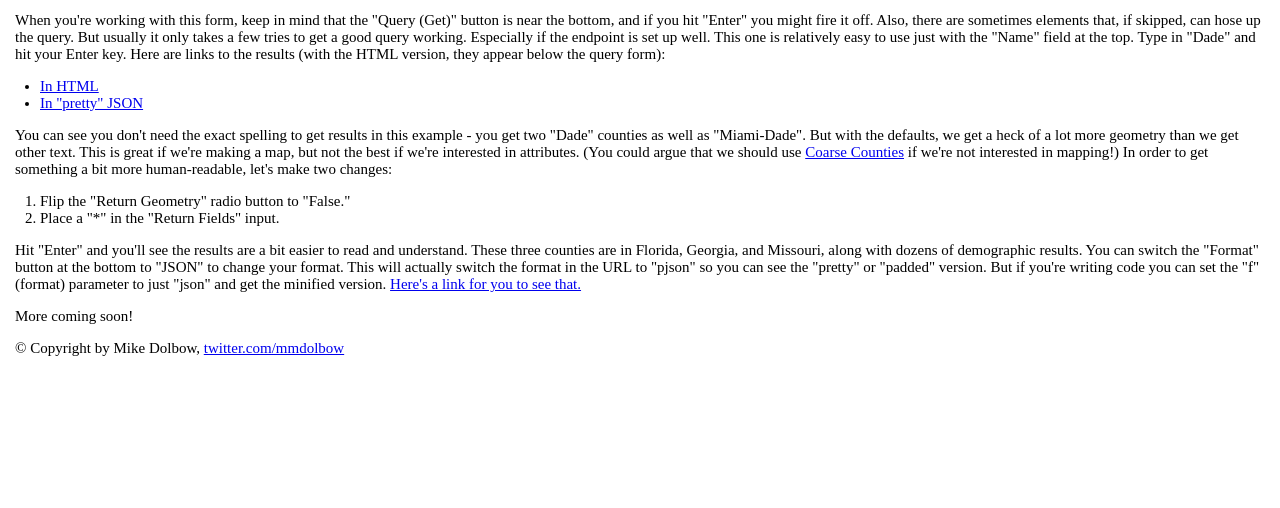
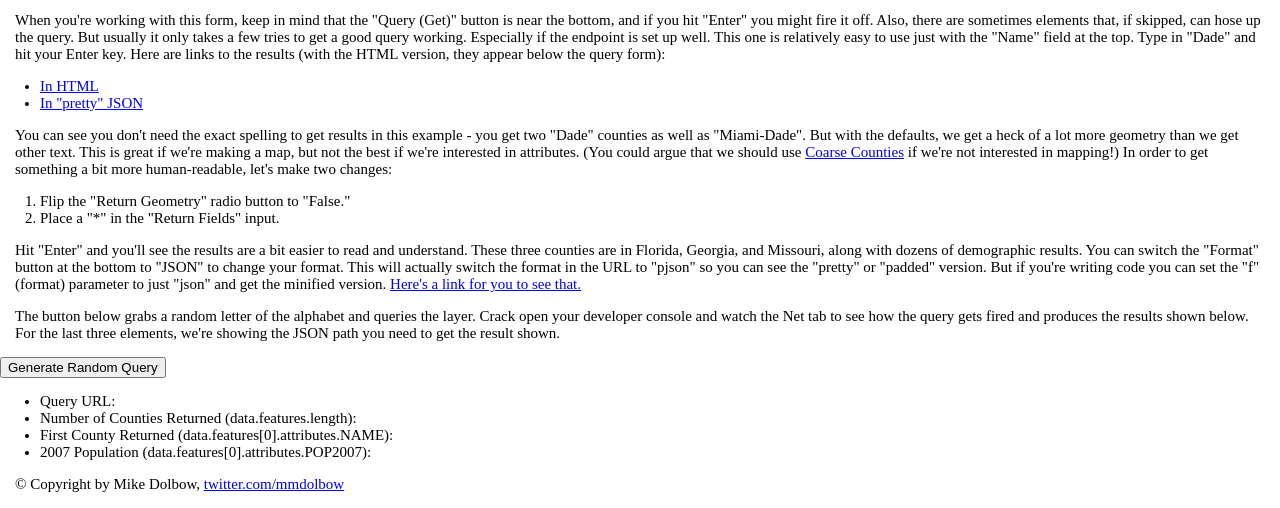
Before and after one commit to mmdolbow/RESTendpts, a plain HTML site: page queries.html in a window 1280 px wide. Shown: the part 410-918 px from the top of the page. Before the commit the page ends 800 px from the top, so only its background shows below. Drawn offline with nearby package versions, Linux system fonts and the light colour scheme.

Commit message:
Finished random query generator
Includes javascript, DOM elements, etc

```diff
--- a/js/app.js
+++ b/js/app.js
@@ -10,3 +10,27 @@
  * Need to define the DOM elements to be filled in on click. Also need to define ajax queries
  * with JQuery.
  */
+
+function getRandomCounty() {
+	//pick a random letter to start a query with, excluding X
+	var chars = 'ABCDEFGHIJKLMNOPQRSTUVWYZ';
+	var randomChar = chars[Math.round(Math.random() * (chars.length - 1))];
+
+	var url1 = "https://sampleserver1.arcgisonline.com/ArcGIS/rest/services/Demographics/ESRI_Census_USA/MapServer/4/query?outFields=NAME%2C+POP2007&returnGeometry=false&f=json&text="+randomChar;
+
+
+	//Make an AJAX request against the Esri service to acquire counties that begin with the random letter
+	//Request 1: get the total package (resource) count
+	    $.ajax({
+        url: url1,
+        dataType: "jsonp",
+        cache: "false",
+    })
+	  .done(function( data ) {
+		$("#emQueryRandURL").html('<a target=\"_blank\" href=\"'+url1+'\">Detailed Counties Starting with '+randomChar+'<\/a>');
+		$("#emQueryNoCounties").html(data.features.length);
+		$("#emQueryFirstCounty").html(data.features[0].attributes.NAME);
+		$("#emQueryPop").html(data.features[0].attributes.POP2007)
+	  });
+
+}
--- a/queries.html
+++ b/queries.html
@@ -22,6 +22,7 @@
 		<script src="//code.jquery.com/jquery-1.11.3.min.js"></script>
 		<script src="//code.jquery.com/jquery-migrate-1.2.1.min.js"></script>
 	    <script src="//code.jquery.com/ui/1.11.2/jquery-ui.js"></script>
+	    <script src="js/app.js"></script>
 
 	    <!--Stylesheets-->
 		<link rel="stylesheet" href="css/app.css">
@@ -77,17 +78,20 @@
 				You can switch the "Format" button at the bottom to "JSON" to change your format. This will actually switch the format in the URL to "pjson" so you can see the "pretty" or "padded" version. But if you're writing code
 				you can set the "f" (format) parameter to just "json" and get the minified version. <a href="https://sampleserver1.arcgisonline.com/ArcGIS/rest/services/Demographics/ESRI_Census_USA/MapServer/4/query?text=Dade&geometry=&geometryType=esriGeometryPoint&inSR=&spatialRel=esriSpatialRelIntersects&relationParam=&objectIds=&where=&time=&returnCountOnly=false&returnIdsOnly=false&returnGeometry=false&maxAllowableOffset=&outSR=&outFields=*&f=json" target="_blank">Here's a link for you to see that.</a>
 			</p>
-			<p>More coming soon!</p>
-				<!--
+			<p>The button below grabs a random letter of the alphabet and queries the layer. Crack open your developer console and watch the Net tab to see how the query gets fired and produces the results shown below.
+				For the last three elements, we're showing the JSON path you need to get the result shown.
+			</p>
+				<!--Button to generate a random query and show results -->
 				<div id="divQueryRandDemo">
-					<button id="btnQueryRandDemo">Generate Random Query</button>
+					<button id="btnQueryRandDemo" onclick="getRandomCounty();">Generate Random Query</button>
 					<ul>
-						<li>Query URL:<em id="emQueryRandURL"></em></li>
-						<li>First County Returned:<em id="emQueryFirstCounty"></em></li>
-						<li>Population:<em id="emQueryPop"></em></li>
+						<li>Query URL: <em id="emQueryRandURL"></em></li>
+						<li>Number of Counties Returned (data.features.length): <em id="emQueryNoCounties"></em></li>
+						<li>First County Returned (data.features[0].attributes.NAME): <em id="emQueryFirstCounty"></em></li>
+						<li>2007 Population (data.features[0].attributes.POP2007): <em id="emQueryPop"></em></li>
 					</ul>
 				</div>
-				-->
+
 			</div>
 
 			<footer>
```
